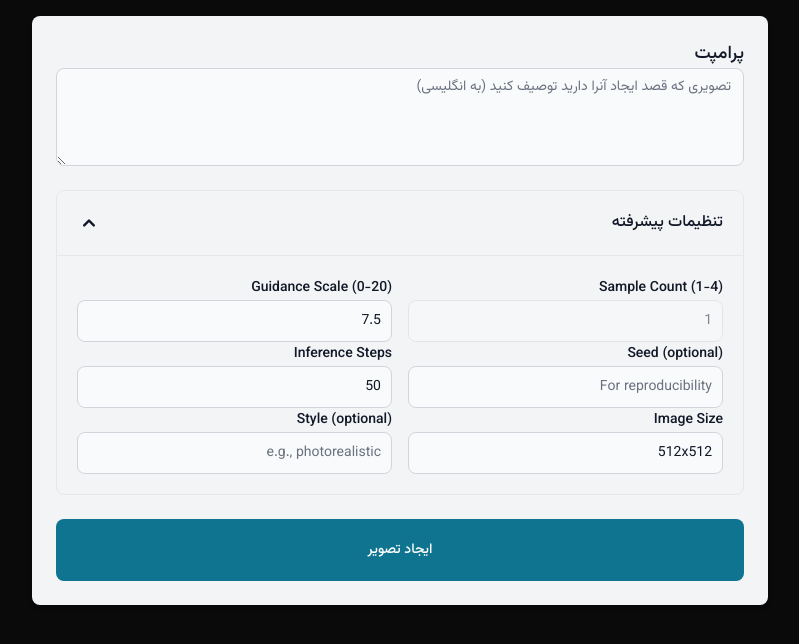
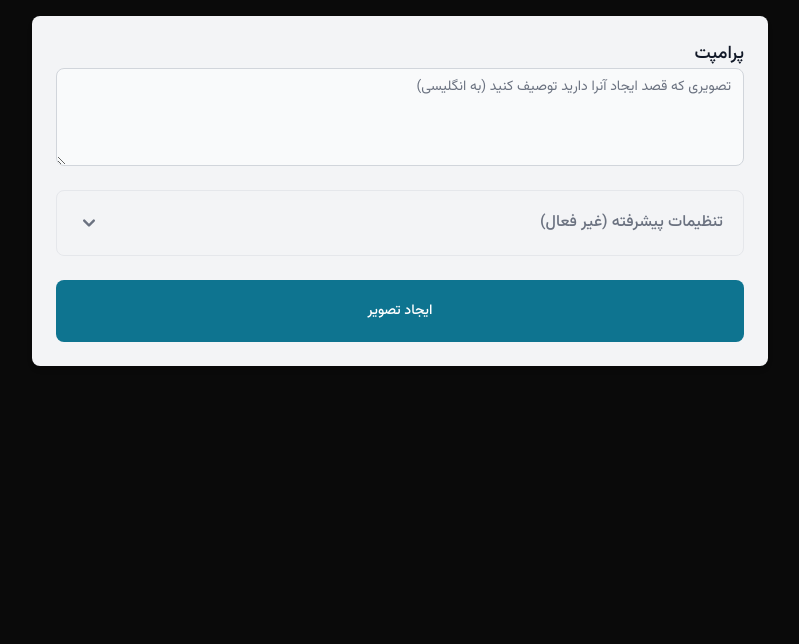
Before and after one commit to vahidinline/my-ai-image-app, a Next.js app: page / in a window 1280 px wide. Shown: the top 644 px of the page, without its empty margins (379-1178 px from the left). Built offline with nearby package versions, Linux system fonts and the light colour scheme.

Commit message:
disable settings

```diff
--- a/src/app/page.tsx
+++ b/src/app/page.tsx
@@ -74,9 +74,10 @@ export default function Home() {
               className="w-full"
             />
           </div>
-          <Accordion>
+
+          <Accordion collapseAll>
             <Accordion.Panel>
-              <Accordion.Title>تنظیمات پیشرفته</Accordion.Title>
+              <Accordion.Title> تنظیمات پیشرفته (غیر فعال) </Accordion.Title>
               <Accordion.Content>
                 <div className="grid grid-cols-1 md:grid-cols-2 gap-4">
                   <div>
@@ -110,6 +111,7 @@ export default function Home() {
                       onChange={(e) => setCfgScale(Number(e.target.value))}
                       min={0}
                       max={20}
+                      disabled
                     />
                   </div>
                 </div>
@@ -127,6 +129,7 @@ export default function Home() {
                       value={seed}
                       onChange={(e) => setSeed(e.target.value)}
                       placeholder="For reproducibility"
+                      disabled
                     />
                   </div>
 
@@ -145,6 +148,7 @@ export default function Home() {
                       }
                       min={1}
                       max={100}
+                      disabled
                     />
                   </div>
                 </div>
@@ -161,6 +165,7 @@ export default function Home() {
                       value={image_size}
                       onChange={(e) => setImageSize(e.target.value)}
                       placeholder="e.g., 512x512"
+                      disabled
                     />
                   </div>
 
@@ -175,6 +180,7 @@ export default function Home() {
                       value={style}
                       onChange={(e) => setStyle(e.target.value)}
                       placeholder="e.g., photorealistic"
+                      disabled
                     />
                   </div>
                 </div>
@@ -196,7 +202,7 @@ export default function Home() {
         {imageData && (
           <div className="mt-8 bg-white dark:bg-gray-900 p-6 rounded-lg shadow-lg">
             <h2 className="text-2xl font-semibold mb-4 text-center">
-              Generated Image
+              {prompt}
             </h2>
             <div className="flex justify-center">
               <img
```
